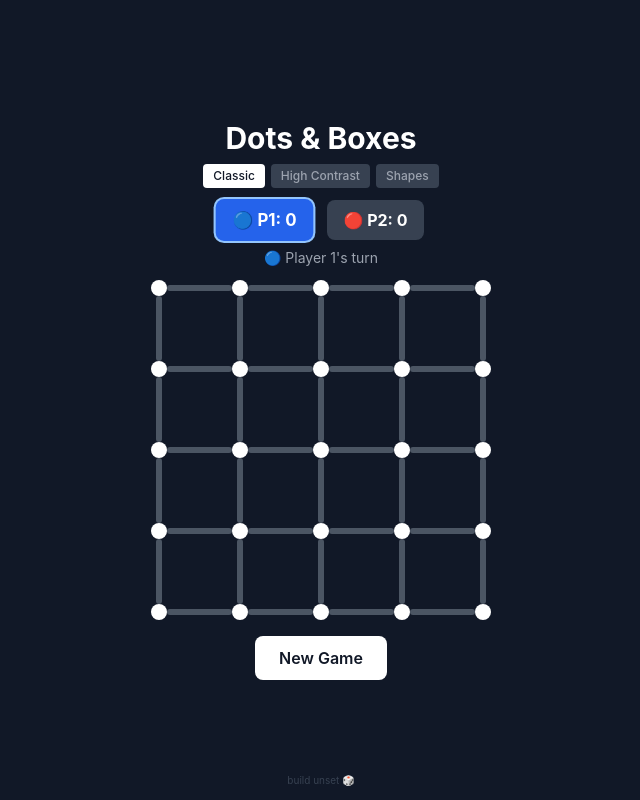
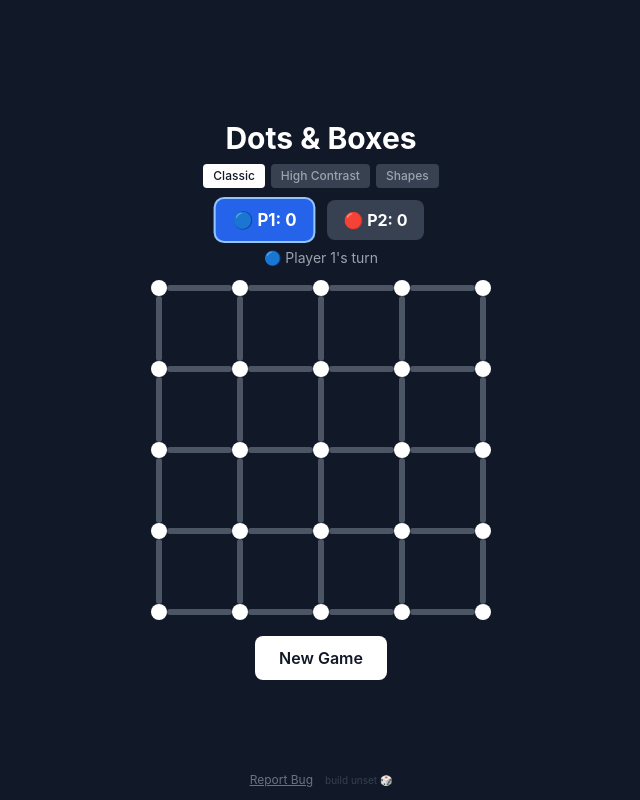
Before and after one commit to geea-develop/dots-and-boxes, a Next.js app: page / in a window 1280 px wide. Shown: the whole page, without its empty margins (319-959 px from the left). Built offline with nearby package versions, Linux system fonts and the light colour scheme; no server answers.

Commit message:
feat: add Report Bug link + issue template

```diff
--- a/app/page.tsx
+++ b/app/page.tsx
@@ -320,10 +320,20 @@ export default function DotsAndBoxes() {
         New Game
       </button>
 
-      {/* Build tag */}
-      <span className="absolute bottom-3 text-gray-700 text-[10px]">
-        build {process.env.NEXT_PUBLIC_BUILD_ID?.slice(0, 7) || "local"} 🎲
-      </span>
+      {/* Build tag + Report Bug */}
+      <div className="absolute bottom-3 flex items-center gap-3">
+        <a
+          href="https://github.com/geea-develop/dots-and-boxes/issues/new?template=bug_report.yml"
+          target="_blank"
+          rel="noopener noreferrer"
+          className="text-gray-500 hover:text-gray-300 text-xs underline"
+        >
+          Report Bug
+        </a>
+        <span className="text-gray-700 text-[10px]">
+          build {process.env.NEXT_PUBLIC_BUILD_ID?.slice(0, 7) || "local"} 🎲
+        </span>
+      </div>
     </div>
   );
 }
```
